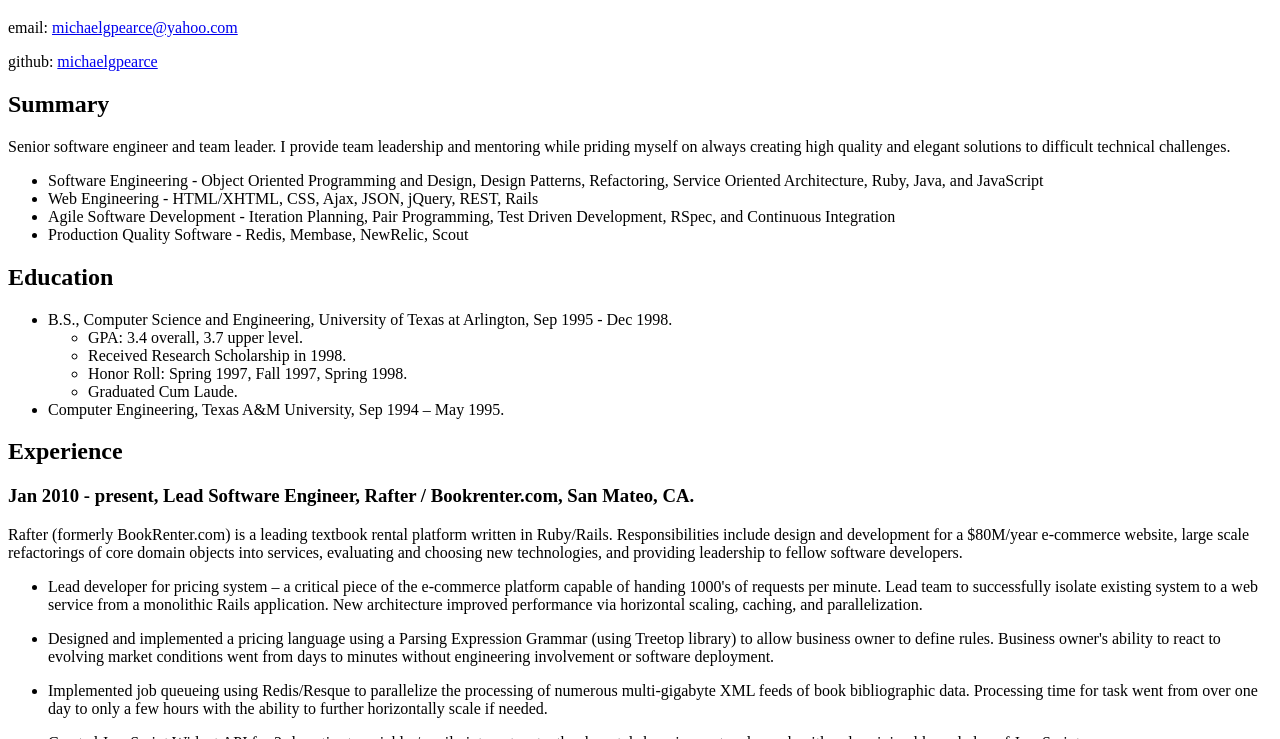
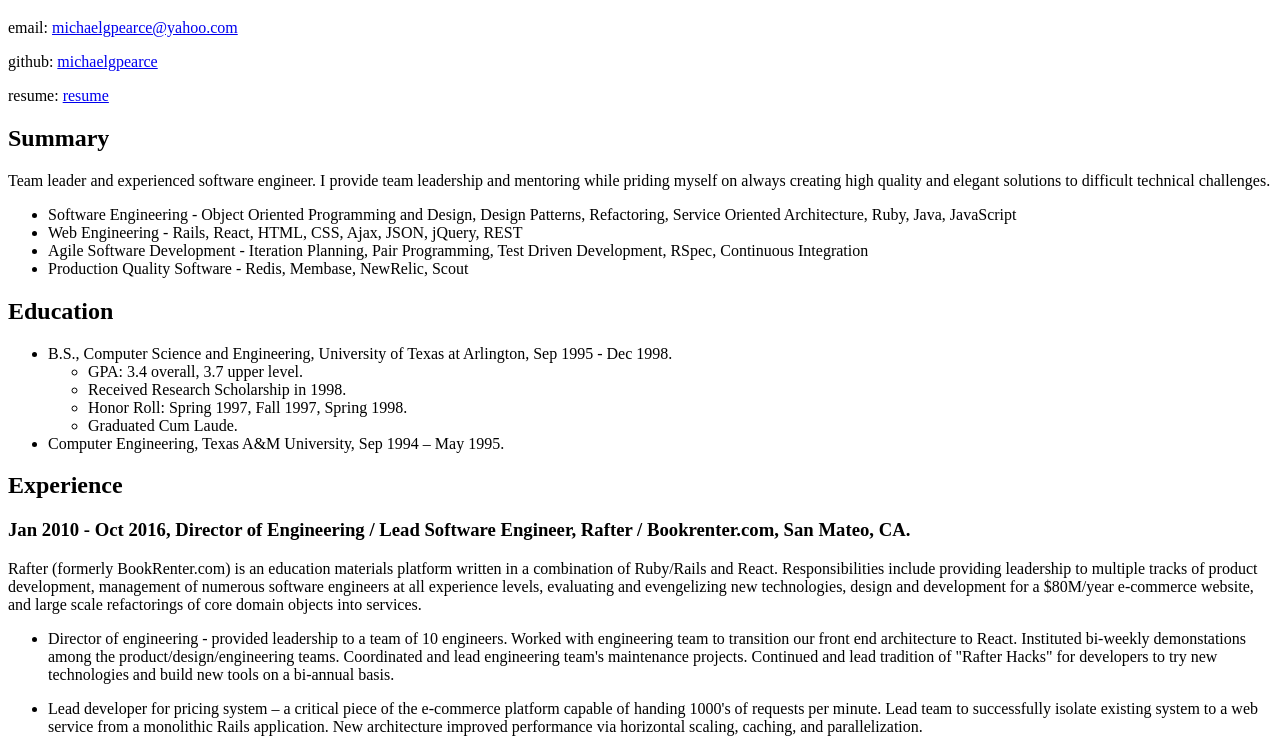
Before and after one commit to michaelgpearce/resume, a plain HTML site: page index.html in a window 1280 px wide. Shown: the part 61-800 px from the top of the page. Drawn offline with Linux system fonts and the light colour scheme.

Commit message:
Update resume

```diff
--- a/index.html
+++ b/index.html
@@ -3,20 +3,23 @@
 
 <html>
 <body>
+
 <h1>Michael Pearce</h1>
 
 <p>email: <a href="mailto:michaelgpearce@yahoo.com">michaelgpearce@yahoo.com</a></p>
 
 <p>github: <a href="https://github.com/michaelgpearce">michaelgpearce</a></p>
 
+<p>resume: <a href="http://michaelgpearce.github.io/resume">resume</a></p>
+
 <h2>Summary</h2>
 
-<p>Senior software engineer and team leader. I provide team leadership and mentoring while priding myself on always creating high quality and elegant solutions to difficult technical challenges.</p>
+<p>Team leader and experienced software engineer. I provide team leadership and mentoring while priding myself on always creating high quality and elegant solutions to difficult technical challenges.</p>
 
 <ul>
-  <li>Software Engineering - Object Oriented Programming and Design, Design Patterns, Refactoring, Service Oriented Architecture, Ruby, Java, and JavaScript</li>
-  <li>Web Engineering - HTML/XHTML, CSS, Ajax, JSON, jQuery, REST, Rails</li>
-  <li>Agile Software Development - Iteration Planning, Pair Programming, Test Driven Development, RSpec, and Continuous Integration</li>
+<li>Software Engineering - Object Oriented Programming and Design, Design Patterns, Refactoring, Service Oriented Architecture, Ruby, Java, JavaScript</li>
+<li>Web Engineering - Rails, React, HTML, CSS, Ajax, JSON, jQuery, REST</li>
+<li>Agile Software Development - Iteration Planning, Pair Programming, Test Driven Development, RSpec, Continuous Integration</li>
 <li>Production Quality Software - Redis, Membase, NewRelic, Scout</li>
 </ul>
 
@@ -33,11 +36,12 @@
 
 <h2>Experience</h2>
 
-<h3>Jan 2010 - present, Lead Software Engineer, Rafter / Bookrenter.com, San Mateo, CA.</h3>
+<h3>Jan 2010 - Oct 2016, Director of Engineering / Lead Software Engineer, Rafter / Bookrenter.com, San Mateo, CA.</h3>
 
-<p>Rafter (formerly BookRenter.com) is a leading textbook rental platform written in Ruby/Rails. Responsibilities include design and development for a $80M/year e-commerce website, large scale refactorings of core domain objects into services, evaluating and choosing new technologies, and providing leadership to fellow software developers.</p>
+<p>Rafter (formerly BookRenter.com) is an education materials platform written in a combination of Ruby/Rails and React. Responsibilities include providing leadership to multiple tracks of product development, management of numerous software engineers at all experience levels, evaluating and evengelizing new technologies, design and development for a $80M/year e-commerce website, and large scale refactorings of core domain objects into services.</p>
 
 <ul>
+<li><p>Director of engineering - provided leadership to a team of 10 engineers. Worked with engineering team to transition our front end architecture to React. Instituted bi-weekly demonstations among the product/design/engineering teams. Coordinated and lead engineering team's maintenance projects. Continued and lead tradition of "Rafter Hacks" for developers to try new technologies and build new tools on a bi-annual basis.</p></li>
 <li><p>Lead developer for pricing system – a critical piece of the e-commerce platform capable of handing 1000's of requests per minute. Lead team to successfully isolate existing system to a web service from a monolithic Rails application. New architecture improved performance via horizontal scaling, caching, and parallelization.</p></li>
 <li><p>Designed and implemented a pricing language using a Parsing Expression Grammar (using Treetop library) to allow business owner to define rules. Business owner's ability to react to evolving market conditions went from days to minutes without engineering involvement or software deployment.</p></li>
 <li><p>Implemented job queueing using Redis/Resque to parallelize the processing of numerous multi-gigabyte XML feeds of book bibliographic data. Processing time for task went from over one day to only a few hours with the ability to further horizontally scale if needed.</p></li>
@@ -58,7 +62,7 @@
 
 <h3>Feb 2004 – Feb 2007, Technical Lead Software Development Engineer, RealNetworks, San Francisco, CA.</h3>
 
-<p>Worked on Rhapsody, the leading music subscription service with over one million subscribers. The application utilizes the Resin Servlet container.</p>
+<p>Worked on Rhapsody (now Napster), a leading music subscription service with over one million subscribers. The application utilizes the Resin Servlet container.</p>
 
 <ul>
 <li><p>Lead and coordinated software developers in iteration planning with other teams working on Rhapsody: project management, quality assurance, and the product design team.</p></li>
```
Also changed, not shown: 1 other file. Lines whose indentation alone changed are shown as unchanged.
